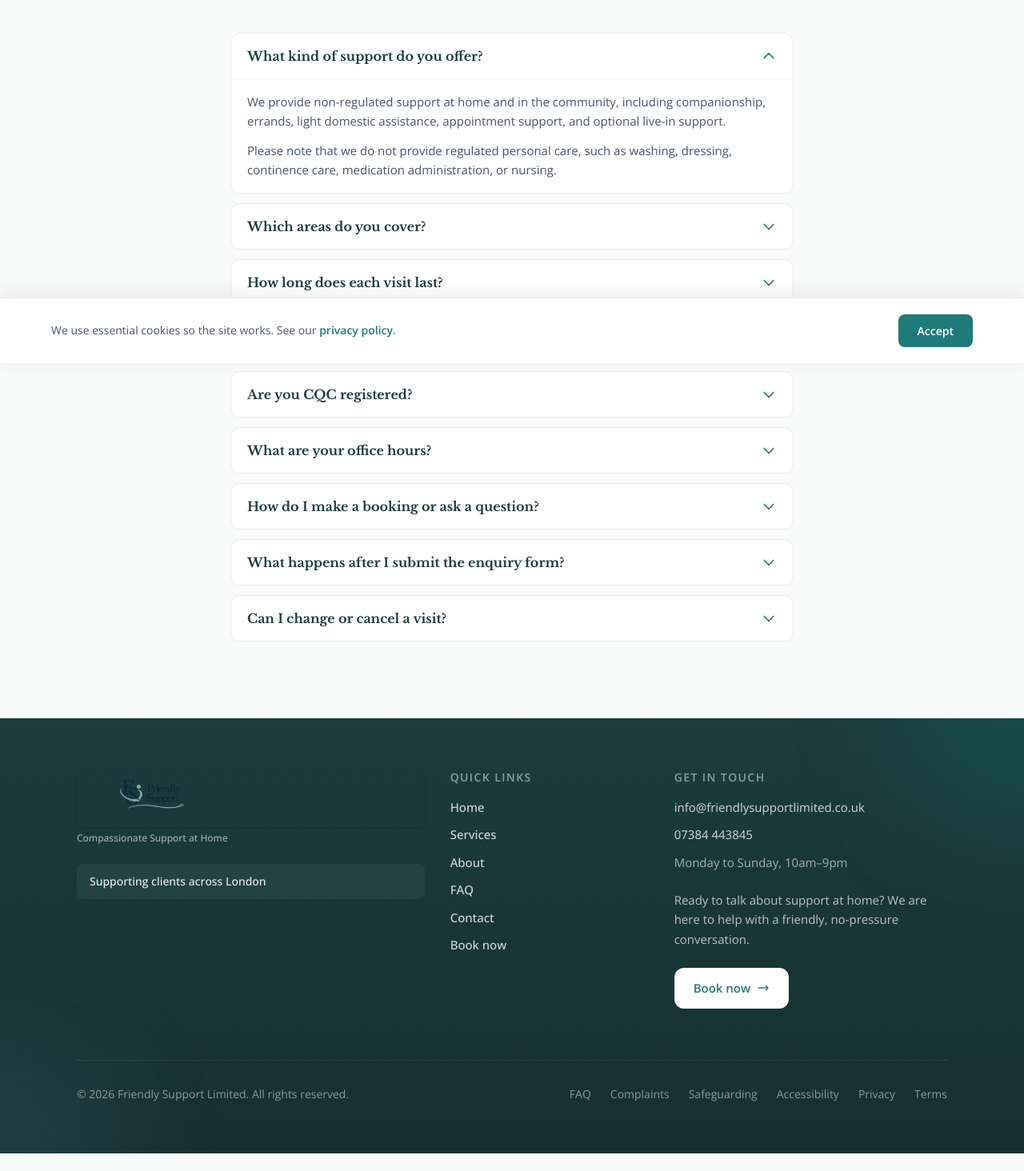
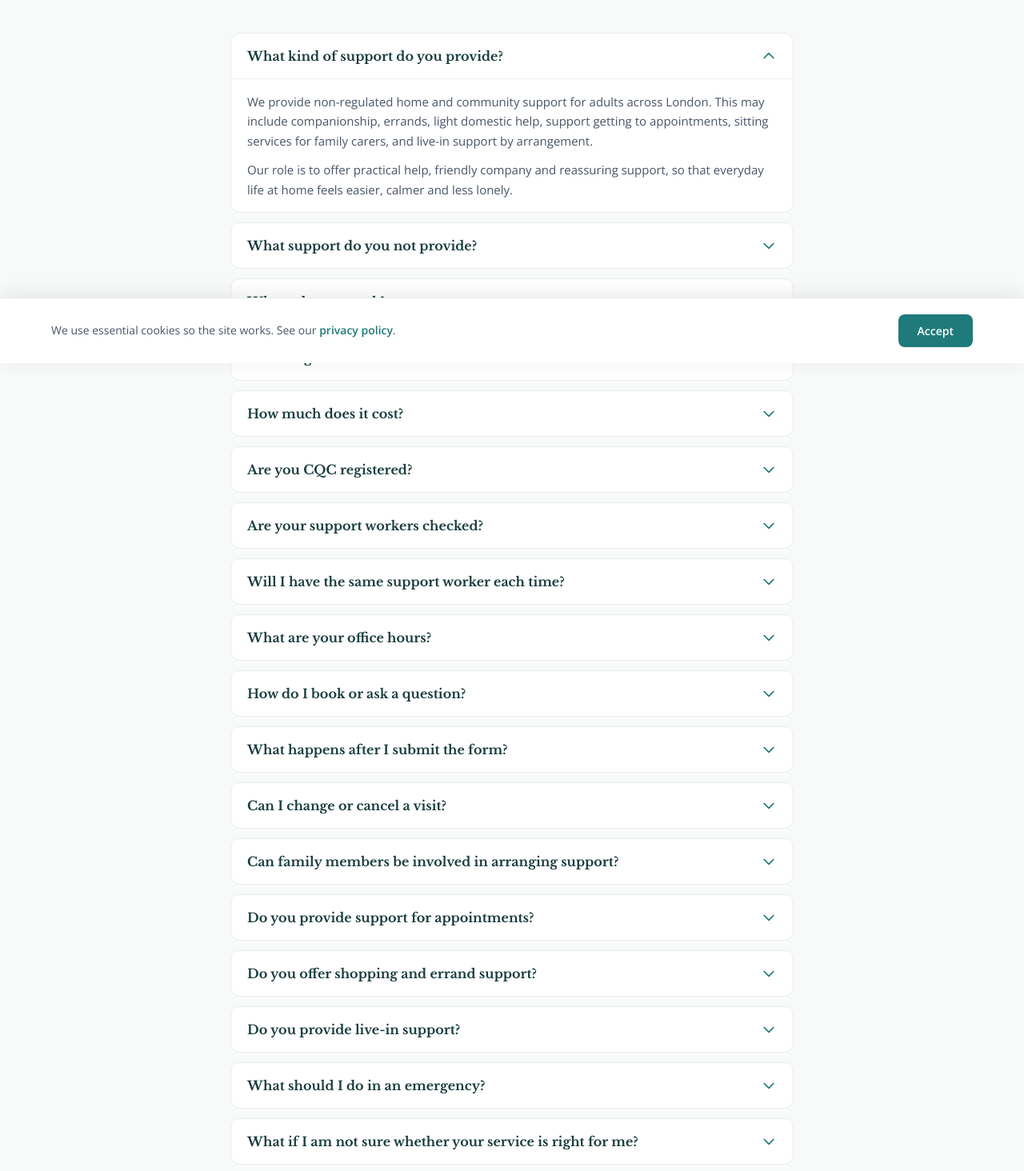
Before and after one commit to asim007464/friendlysupport, a Next.js app: page /faq in a window 1280 px wide. Shown: the part 346-1810 px from the top of the page at 80% size. Before the commit the page ends 1788 px from the top, so only its background shows below. Built offline with nearby package versions, Linux system fonts and the light colour scheme.

Commit message:
Fix review gaps: full FAQ, remove testimonials, DBS and meta wording.
Replace the FAQ with the full 18-question set, remove placeholder testimonials, use DBS-checked on About, change meta to home support, and add contact-specific SEO title.

```diff
--- a/src/app/about/page.tsx
+++ b/src/app/about/page.tsx
@@ -40,8 +40,8 @@ const values = [
 ];
 
 const teamPoints = [
-  "Properly interviewed and background-checked",
-  "DBS checked, insured and appropriately trained",
+  "Properly interviewed and DBS-checked",
+  "Insured and appropriately trained",
   "Selected for their patience, warmth and professionalism",
   "Committed to treating every person with dignity and respect",
   "Matched, wherever possible, with the same clients so trust can grow over time",
--- /dev/null
+++ b/src/app/contact/layout.tsx
@@ -0,0 +1,15 @@
+import type { Metadata } from "next";
+
+export const metadata: Metadata = {
+  title: "Contact & Free Consultation | Friendly Support Limited",
+  description:
+    "Request a free consultation with Friendly Support Limited. Email, call or send a message — we offer non-regulated home support across London, with no pressure and no obligation.",
+};
+
+export default function ContactLayout({
+  children,
+}: {
+  children: React.ReactNode;
+}) {
+  return children;
+}
--- a/src/app/layout.tsx
+++ b/src/app/layout.tsx
@@ -18,7 +18,7 @@ const openSans = Open_Sans({
 export const metadata: Metadata = {
   title: "Friendly Support Limited | Home Help & Companionship in London",
   description:
-    "Practical home help and companionship across London. Friendly Support Limited offers errands, light domestic support and live-in home care (no personal care). Book a free consultation.",
+    "Practical home help and companionship across London. Friendly Support Limited offers errands, light domestic support and live-in home support (no personal care). Book a free consultation.",
 };
 
 export default function RootLayout({
--- a/src/app/page.tsx
+++ b/src/app/page.tsx
@@ -3,7 +3,6 @@ import Header from "@/components/Header";
 import Footer from "@/components/Footer";
 import TrustStrip from "@/components/TrustStrip";
 import HowItWorks from "@/components/HowItWorks";
-import Testimonials from "@/components/Testimonials";
 import FaqAccordion from "@/components/FaqAccordion";
 import EmergencyNote from "@/components/EmergencyNote";
 import ServiceCards from "@/components/services/ServiceCards";
@@ -121,7 +120,6 @@ export default function Home() {
         </section>
 
         <HowItWorks />
-        <Testimonials />
 
         <section className="relative bg-white py-20 sm:py-28">
           <div className="mx-auto max-w-3xl px-4 sm:px-6 lg:px-8">
--- a/src/components/Footer.tsx
+++ b/src/components/Footer.tsx
@@ -9,7 +9,7 @@ export default function Footer() {
     { href: "/about", label: "About" },
     { href: "/faq", label: "FAQ" },
     { href: "/contact", label: "Contact" },
-    { href: "/book", label: "Book now" },
+    { href: "/book", label: "Book Now" },
   ];
 
   return (
@@ -86,7 +86,7 @@ export default function Footer() {
               href="/book"
               className="inline-flex items-center gap-2 rounded-xl bg-white px-6 py-3.5 text-[15px] font-semibold text-[#1F7A7A] transition-all hover:bg-white/95 hover:shadow-lg"
             >
-              Book now
+              Book Now
               <svg
                 className="h-4 w-4"
                 fill="none"
--- a/src/components/Header.tsx
+++ b/src/components/Header.tsx
@@ -18,13 +18,12 @@ export default function Header() {
 
   return (
     <header className="sticky top-0 z-50 w-full border-b border-[#e8ecec] bg-white/95 backdrop-blur-md">
-      <div className="mx-auto flex max-w-6xl items-center justify-between gap-4 px-4 py-4 sm:px-6 lg:px-8">
-        {/* Logo */}
+      <div className="mx-auto flex max-w-6xl items-center justify-between gap-3 px-4 py-4 sm:gap-4 sm:px-6 lg:px-8">
         <Link href="/" className="shrink-0 transition-opacity hover:opacity-85">
           <Logo size="md" />
         </Link>
 
-        {/* Desktop Nav */}
+        {/* Desktop Nav: Home | Services | About | FAQ | Contact | Phone | Book Now */}
         <nav className="hidden items-center gap-6 lg:flex">
           {navLinks.map((link) => (
             <Link
@@ -37,7 +36,7 @@ export default function Header() {
           ))}
           <a
             href={`tel:${SITE_PHONE_TEL}`}
-            className="hidden text-[14px] font-semibold text-[#1a3d3d] hover:text-[#1F7A7A] lg:inline"
+            className="text-[14px] font-semibold text-[#1a3d3d] hover:text-[#1F7A7A]"
           >
             {SITE_PHONE_DISPLAY}
           </a>
@@ -45,15 +44,22 @@ export default function Header() {
             href="/book"
             className="ml-1 rounded-lg bg-[#1F7A7A] px-5 py-2.5 text-[15px] font-semibold text-white transition-colors hover:bg-[#1a6565]"
           >
-            Book now
+            Book Now
           </Link>
         </nav>
 
-        {/* Mobile Menu Button */}
+        {/* Mobile: click-to-call phone + menu */}
+        <div className="flex items-center gap-2 lg:hidden">
+          <a
+            href={`tel:${SITE_PHONE_TEL}`}
+            className="rounded-lg px-2 py-2 text-[13px] font-semibold text-[#1F7A7A] sm:text-[14px]"
+          >
+            {SITE_PHONE_DISPLAY}
+          </a>
           <button
             type="button"
             onClick={() => setMobileMenuOpen(!mobileMenuOpen)}
-          className="flex h-11 w-11 shrink-0 items-center justify-center rounded-lg border border-[#e8ecec] transition-colors hover:bg-[#F5F7F7] lg:hidden"
+            className="flex h-11 w-11 shrink-0 items-center justify-center rounded-lg border border-[#e8ecec] transition-colors hover:bg-[#F5F7F7]"
             aria-label="Toggle menu"
             aria-expanded={mobileMenuOpen}
           >
@@ -76,8 +82,8 @@ export default function Header() {
             </div>
           </button>
         </div>
+      </div>
 
-      {/* Mobile Menu */}
       <div
         className={`grid transition-[grid-template-rows] duration-300 ease-out lg:hidden ${
           mobileMenuOpen ? "grid-rows-[1fr]" : "grid-rows-[0fr]"
@@ -108,7 +114,7 @@ export default function Header() {
                 onClick={() => setMobileMenuOpen(false)}
                 className="mt-2 rounded-lg bg-[#1F7A7A] px-4 py-3 text-center text-[15px] font-semibold text-white transition-colors hover:bg-[#1a6565]"
               >
-                Book now
+                Book Now
               </Link>
             </div>
           </nav>
--- a/src/components/Logo.tsx
+++ b/src/components/Logo.tsx
@@ -8,6 +8,7 @@ interface LogoProps {
 }
 
 const LOGO_SRC = "/fs-logo.png";
+const LOGO_SRC_DARK = "/fs-logo-white.png";
 
 export default function Logo({
   className = "",
@@ -22,18 +23,13 @@ export default function Logo({
   };
 
   const { width, height } = sizes[size];
+  const isDark = variant === "dark";
 
   return (
     <div className={`flex flex-col ${className}`}>
-      <div
-        className={
-          variant === "dark"
-            ? "inline-flex overflow-hidden rounded-lg shadow-sm"
-            : "inline-flex overflow-hidden rounded-lg"
-        }
-      >
+      <div className="inline-flex overflow-hidden rounded-lg">
         <Image
-          src={LOGO_SRC}
+          src={isDark ? LOGO_SRC_DARK : LOGO_SRC}
           alt="Friendly Support Limited"
           width={width}
           height={height}
@@ -45,7 +41,7 @@ export default function Logo({
       {showTagline && (
         <span
           className={`mt-1.5 text-xs font-medium ${
-            variant === "dark" ? "text-white/60" : "text-[#718096]"
+            isDark ? "text-white/60" : "text-[#718096]"
           }`}
         >
           Compassionate Support at Home
--- a/src/components/Testimonials.tsx
+++ /dev/null
@@ -1,61 +0,0 @@
-import { TESTIMONIALS } from "@/data/testimonials";
-
-
-
-export default function Testimonials() {
-
-  return (
-
-    <section className="relative py-20 sm:py-28" aria-labelledby="testimonials-heading">
-
-      <div className="mx-auto max-w-6xl px-4 sm:px-6 lg:px-8">
-
-        <div className="mb-12 text-center">
-
-          <p className="mb-3 text-sm font-semibold uppercase tracking-[0.25em] text-[#1F7A7A]">
-
-            Families we support
-
-          </p>
-
-          <h2 id="testimonials-heading" className="font-heading text-3xl font-bold text-[#1a3d3d] sm:text-4xl">
-
-            What people say
-
-          </h2>
-
-        </div>
-
-        <div className="grid gap-6 md:grid-cols-3">
-
-          {TESTIMONIALS.map((t, i) => (
-
-            <blockquote
-
-              key={i}
-
-              className="flex flex-col rounded-2xl border border-[#e8ecec] bg-white p-6 shadow-sm"
-
-            >
-
-              <p className="flex-1 text-[15px] leading-relaxed text-[#4a5568]">&ldquo;{t.quote}&rdquo;</p>
-
-              <footer className="mt-4 border-t border-[#f0f0f0] pt-4 text-[14px] font-medium text-[#1a3d3d]">
-
-                {t.attribution}
-
-              </footer>
-
-            </blockquote>
-
-          ))}
-
-        </div>
-
-      </div>
-
-    </section>
-
-  );
-
-}
--- a/src/data/faq.ts
+++ b/src/data/faq.ts
@@ -1,54 +1,100 @@
-import { SITE_EMAIL, SITE_HOURS, SITE_PHONE_DISPLAY } from "@/data/siteContact";
+import { SITE_EMAIL, SITE_PHONE_DISPLAY } from "@/data/siteContact";
 
 export type FaqItem = { question: string; answer: string };
 
-/** Full FAQ page content */
+/** Full FAQ page content (18 questions) */
 export const FAQ_ITEMS: FaqItem[] = [
   {
-    question: "What kind of support do you offer?",
+    question: "What kind of support do you provide?",
     answer:
-      "We provide non-regulated support at home and in the community, including companionship, errands, light domestic assistance, appointment support, and optional live-in support.\n\nPlease note that we do not provide regulated personal care, such as washing, dressing, continence care, medication administration, or nursing.",
+      "We provide non-regulated home and community support for adults across London. This may include companionship, errands, light domestic help, support getting to appointments, sitting services for family carers, and live-in support by arrangement.\n\nOur role is to offer practical help, friendly company and reassuring support, so that everyday life at home feels easier, calmer and less lonely.",
   },
   {
-    question: "Which areas do you cover?",
-    answer: "We provide support to clients across London.",
+    question: "What support do you not provide?",
+    answer:
+      "We do not provide regulated personal care, nursing or medical services.\n\nThis means we do not assist with washing, bathing, dressing, toileting, continence care, medication administration, wound care, dressings or medical procedures.\n\nWhere a person needs regulated care, we will be honest about this and can help signpost you towards a more appropriate service.",
   },
   {
-    question: "How long does each visit last?",
+    question: "Where do you work?",
     answer:
-      "Our hourly visits are booked for a minimum of two hours. Longer visits and live-in support arrangements can also be discussed and agreed in writing before any commitment is made.",
+      "We provide support to clients across London.\n\nWhen you contact us, we will confirm whether we can cover your area and whether there is a suitable support worker available for the days and times you need.",
   },
   {
-    question: "How much does your support cost?",
+    question: "How long is each visit?",
     answer:
-      "Our prices depend on the type and level of support required.\n\nAs a guide, companionship at home and light domestic support are usually quoted from £25 per hour, with a minimum booking of two hours. Support involving trips out or appointments may cost more, as travel time may need to be included.\n\nLive-in support is quoted on a weekly basis, usually from around £1,500 per week as a guide.\n\nWe will always confirm the exact cost clearly in writing before you agree to proceed.",
+      "Hourly visits are booked for a minimum of two hours.\n\nLonger visits, regular weekly support and live-in support arrangements can also be discussed. We will always confirm the agreed visit times and costs in writing before support begins.",
+  },
+  {
+    question: "How much does it cost?",
+    answer:
+      "Prices depend on the type of support required, the length of the visit, and whether travel or additional time is involved.\n\nAs a guide, companionship at home and light domestic help are usually quoted from £25 per hour, with a minimum booking of two hours. Support for trips out or appointments may cost more where travel time is required.\n\nLive-in support is quoted weekly, usually from around £1,500 per week as a guide.\n\nWe always confirm the exact cost clearly in writing before you agree to proceed.",
   },
   {
     question: "Are you CQC registered?",
     answer:
-      "No. Friendly Support Limited provides non-regulated support only, which does not require CQC registration.\n\nWe do not provide regulated personal care or nursing. Where regulated care is required, we can help signpost you towards appropriate services.",
+      "No. Friendly Support Limited provides non-regulated support only, which does not require CQC registration.\n\nWe do not provide regulated personal care, medication administration, nursing or clinical services. If your needs fall into those areas, we can help point you towards suitable regulated providers.",
+  },
+  {
+    question: "Are your support workers checked?",
+    answer:
+      "Yes. We work with a small group of carefully selected support workers who are interviewed and DBS-checked.\n\nWe also look for qualities that matter deeply in this kind of work: kindness, patience, reliability, good judgement and respect for each person’s dignity and independence.",
+  },
+  {
+    question: "Will I have the same support worker each time?",
+    answer:
+      "Wherever possible, we aim to provide the same familiar support worker, particularly for regular visits.\n\nWe believe consistency matters. Seeing the same friendly face helps trust to grow and makes support feel more personal, comfortable and reassuring.",
   },
   {
     question: "What are your office hours?",
-    answer: `We are available ${SITE_HOURS}.\n\nYou can email us at ${SITE_EMAIL} or call ${SITE_PHONE_DISPLAY}. If we are unable to answer immediately, please leave a message and we will get back to you as soon as possible.`,
+    answer: `We are available Monday to Sunday, from 10am to 9pm.\n\nYou can email ${SITE_EMAIL} or call ${SITE_PHONE_DISPLAY}. If we are unable to answer immediately, please leave a message and we will get back to you as soon as possible.`,
   },
   {
-    question: "How do I make a booking or ask a question?",
-    answer: `Ready to arrange support? Please use the Book Now option.\n\nStill considering your options or would like to ask a question first? Please choose Free Consultation, and we will be happy to talk things through with you.\n\nYou can also contact us by email at ${SITE_EMAIL} or by phone on ${SITE_PHONE_DISPLAY}. We are available ${SITE_HOURS}.`,
+    question: "How do I book or ask a question?",
+    answer: `Ready to arrange support? Please use Book Now.\n\nStill thinking things through or not sure what you need? Please choose Free Consultation, and we will be happy to talk with you before anything is arranged.\n\nYou can also email ${SITE_EMAIL} or call ${SITE_PHONE_DISPLAY}. We are available Monday to Sunday, 10am to 9pm.`,
   },
   {
-    question: "What happens after I submit the enquiry form?",
+    question: "What happens after I submit the form?",
     answer:
-      "Every enquiry is reviewed personally. A member of our team will contact you within 24 to 48 hours, and often sooner, to discuss your needs and explain the next steps.",
+      "Every enquiry is reviewed personally.\n\nA member of our team will contact you within 24 to 48 hours, and often sooner, to understand your needs, answer your questions and explain the next steps.\n\nThere is no pressure to proceed. The first conversation is simply an opportunity to understand what kind of support may be helpful.",
   },
   {
     question: "Can I change or cancel a visit?",
     answer:
-      "Yes. Visit times are agreed in advance, but we understand that circumstances can change.\n\nPlease let us know as early as possible if you need to amend or cancel a visit, so that we can update your support worker’s schedule accordingly.",
+      "Yes. We understand that plans and circumstances can change.\n\nVisit times are agreed in advance, but if you need to amend or cancel a visit, please let us know as early as possible. This allows us to update the support worker’s schedule and make any necessary arrangements.",
+  },
+  {
+    question: "Can family members be involved in arranging support?",
+    answer:
+      "Yes. Many enquiries come from family members who are arranging support for a parent, relative or loved one.\n\nWe are happy to speak with family members, provided the person receiving support is comfortable with this and appropriate consent is in place. Our aim is to keep communication clear, respectful and helpful for everyone involved.",
+  },
+  {
+    question: "Do you provide support for appointments?",
+    answer:
+      "Yes. We can provide friendly company and practical support for GP, hospital, dental and other appointments.\n\nThis may include accompanying the person to and from the appointment, helping them feel reassured during the outing, and making the day feel less stressful.\n\nWe do not provide medical advice, clinical care or medication management.",
+  },
+  {
+    question: "Do you offer shopping and errand support?",
+    answer:
+      "Yes. We can help with everyday errands such as shopping, collecting prescriptions, posting letters, or accompanying someone on a short local trip.\n\nThis support can be arranged as a one-off visit or as part of a regular weekly routine.",
+  },
+  {
+    question: "Do you provide live-in support?",
+    answer:
+      "Yes, live-in support may be available by arrangement.\n\nOur live-in support is non-regulated and does not include personal care, medication administration, nursing or medical procedures. It is intended for companionship, reassurance and practical everyday support at home.\n\nThe exact arrangement and cost will be discussed and confirmed clearly in writing.",
+  },
+  {
+    question: "What should I do in an emergency?",
+    answer:
+      "Friendly Support Limited is not an emergency service.\n\nFor a medical emergency, or if someone is in immediate danger, please call 999 straight away.\n\nFor urgent safeguarding concerns during our office hours, Monday to Sunday, 10am to 9pm, please contact us as soon as possible.",
+  },
+  {
+    question: "What if I am not sure whether your service is right for me?",
+    answer:
+      "Please get in touch. We will be happy to listen, ask a few simple questions and help you understand whether our service is suitable.\n\nIf your needs fall outside our non-regulated support, we will tell you honestly and, where possible, point you towards a more appropriate service.",
   },
 ];
 
-/** Homepage preview questions (wording tailored for the front page) */
+/** Homepage preview — short set only (full set is on /faq) */
 export const HOME_FAQ_ITEMS: FaqItem[] = [
   {
     question: "What kind of support do you provide?",
--- a/src/data/testimonials.ts
+++ /dev/null
@@ -1,18 +0,0 @@
-/** Replace with real quotes and permission when available. */
-export const TESTIMONIALS = [
-  {
-    quote:
-      "Having someone pop in twice a week has made such a difference to Mum. She looks forward to the visits and the house stays tidy without her feeling overwhelmed.",
-    attribution: "Sarah T., daughter, North London",
-  },
-  {
-    quote:
-      "We needed help getting Dad to hospital appointments. They were patient, on time, and kept us informed. It took a weight off the whole family.",
-    attribution: "James R., son, West London",
-  },
-  {
-    quote:
-      "I wanted company and a bit of help with shopping after my wife passed. No fuss, no pressure. Just kind, reliable support.",
-    attribution: "Mr P., client, London",
-  },
-];
```
Also changed, not shown: public/fs-logo-white.png (added). Lines whose indentation alone changed are shown as unchanged.
